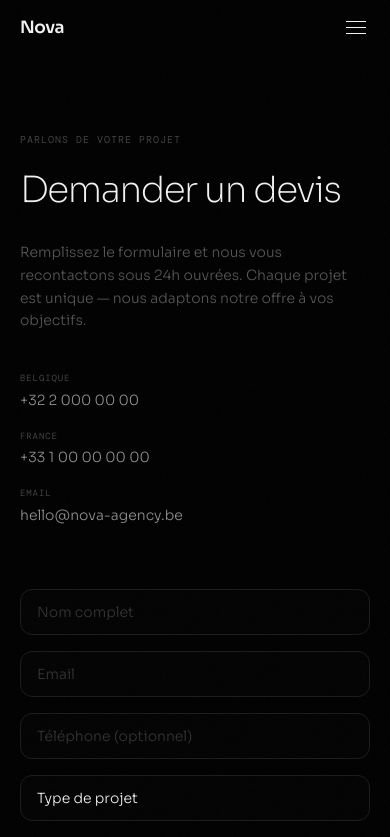
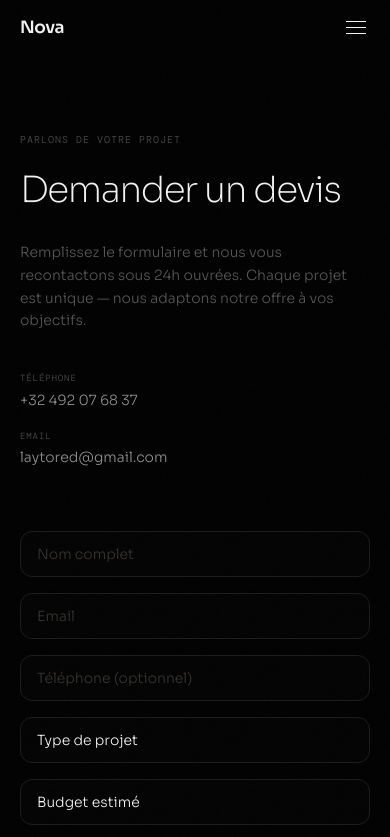
Before and after one commit to Makooff/Nova, a Next.js app: page /contact in a window 390 px wide. Shown: the top 837 px of the page. Built offline with nearby package versions, Linux system fonts and the light colour scheme; a web font is replaced by a local one.

Commit message:
fix: update contact email and phone to real info

```diff
--- a/app/contact/page.tsx
+++ b/app/contact/page.tsx
@@ -80,9 +80,8 @@ export default function ContactPage() {
 
               <div className="flex flex-col gap-5">
                 {[
-                  { label: "Belgique", value: "+32 2 000 00 00" },
-                  { label: "France", value: "+33 1 00 00 00 00" },
-                  { label: "Email", value: "hello@nova-agency.be" },
+                  { label: "Téléphone", value: "+32 492 07 68 37" },
+                  { label: "Email", value: "laytored@gmail.com" },
                 ].map((item) => (
                   <div key={item.label}>
                     <p
--- a/app/mentions-legales/page.tsx
+++ b/app/mentions-legales/page.tsx
@@ -30,7 +30,7 @@ export default function MentionsLegalesPage() {
                 Rue de l&apos;Exemple 42<br />
                 1000 Bruxelles — Belgique<br />
                 BCE : BE 0000.000.000<br />
-                Email : hello@nova-agency.be
+                Email : laytored@gmail.com
               </p>
             </div>
 
--- a/app/politique-de-confidentialite/page.tsx
+++ b/app/politique-de-confidentialite/page.tsx
@@ -28,7 +28,7 @@ export default function ConfidentialitePage() {
               </h2>
               <p>
                 Nova SRL, BCE BE 0000.000.000, Rue de l&apos;Exemple 42, 1000 Bruxelles.
-                Contact : hello@nova-agency.be
+                Contact : laytored@gmail.com
               </p>
             </div>
 
@@ -85,7 +85,7 @@ export default function ConfidentialitePage() {
                 Conformément au RGPD (Règlement UE 2016/679), vous disposez d&apos;un droit
                 d&apos;accès, de rectification, d&apos;effacement, de portabilité et d&apos;opposition
                 concernant vos données personnelles. Pour exercer ces droits, contactez-nous
-                à : hello@nova-agency.be
+                à : laytored@gmail.com
               </p>
             </div>
 
@@ -106,7 +106,7 @@ export default function ConfidentialitePage() {
               </h2>
               <p>
                 Pour toute question relative à la protection de vos données, vous pouvez
-                nous écrire à hello@nova-agency.be. Vous avez également le droit
+                nous écrire à laytored@gmail.com. Vous avez également le droit
                 d&apos;introduire une plainte auprès de l&apos;Autorité de protection des données
                 (APD) belge : apd-gba.be.
               </p>
```
